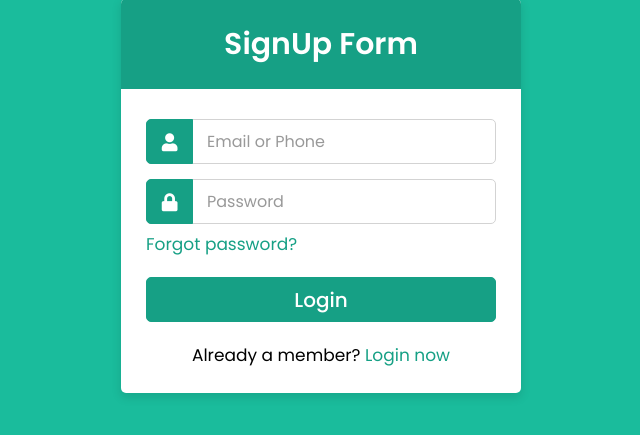
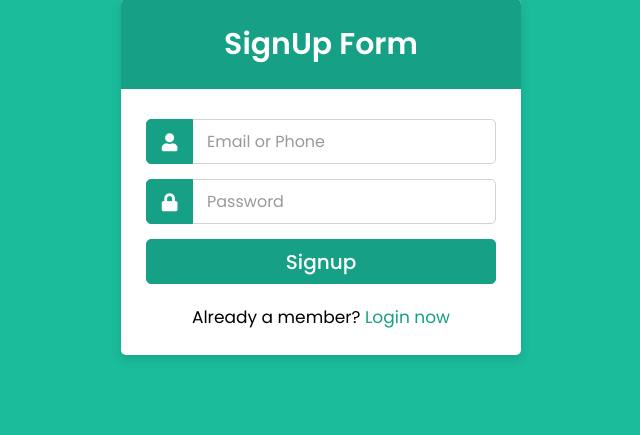
Before and after one commit to Someone-who-loves-coding/Hackathon_Hackhound_Submission, a Django app: page /Signup/ in a window 1280 px wide. Shown: the part 171-606 px from the top of the page, without its empty margins (319-959 px from the left). Run offline with Django 5.2, Linux system fonts and the light colour scheme.

Commit message:
Update signup.html

```diff
--- a/SnapStock/templates/signup.html
+++ b/SnapStock/templates/signup.html
@@ -27,11 +27,10 @@
           <label for="Password"></label>
           <input name = "Password" type="Password" placeholder="Password" required>
         </div>
-        <div class="login-pass"><a href="#">Forgot password?</a></div>
         <div class="login-row login-button">
-          <input type="submit" value="Login">
+          <input type="submit" value="Signup">
         </div>
-        <div class="signup-link">Already a member? <a href="#">Login now</a></div>
+        <div class="signup-link">Already a member? <a href="/">Login now</a></div>
       </form>
     </div>
   </div>
```
